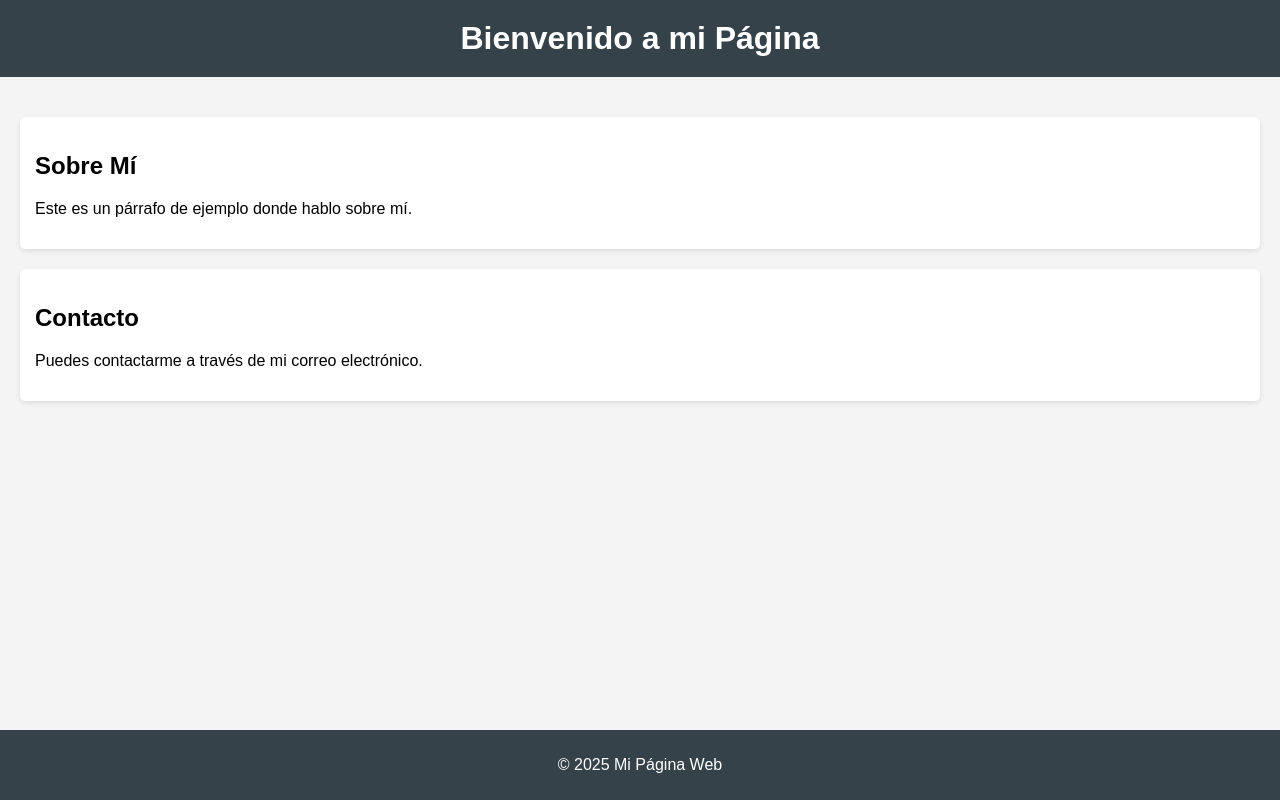
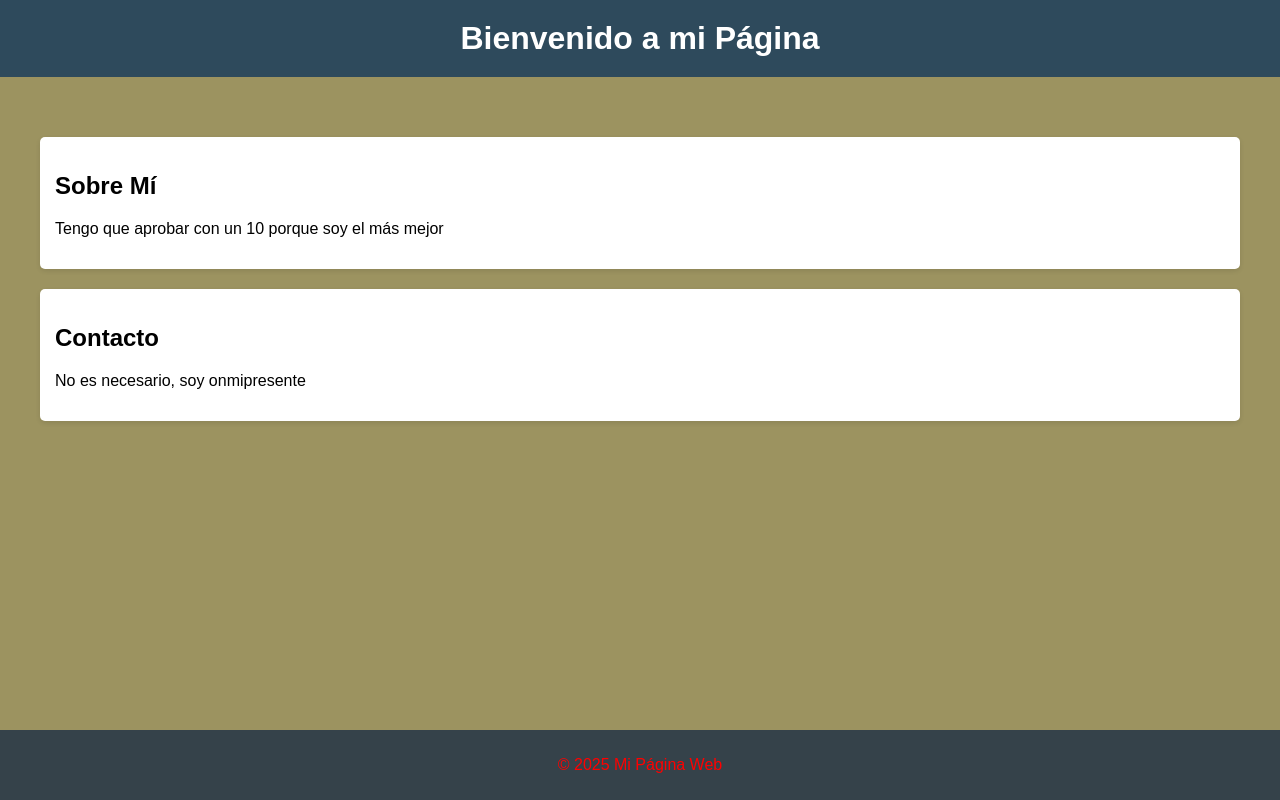
Before and after one commit to rgmf/eed_proyecto, a plain HTML site: page src/html/index.html in a window 1280 px wide. Drawn offline with Linux system fonts and the light colour scheme.

Commit message:
Modificado HTML y CSS.

```diff
--- a/src/css/base.css
+++ b/src/css/base.css
@@ -2,11 +2,11 @@ body {
     font-family: Arial, sans-serif;
     margin: 0;
     padding: 0;
-    background-color: #f4f4f4;
+    background-color: #9c9360;
 }
 
 header {
-    background-color: #35424a;
+    background-color: #2e4a5c;
     color: #ffffff;
     padding: 20px 0;
     text-align: center;
@@ -17,7 +17,7 @@ h1 {
 }
 
 main {
-    padding: 20px;
+    padding: 40px;
 }
 
 section {
@@ -32,7 +32,7 @@ footer {
     text-align: center;
     padding: 10px 0;
     background-color: #35424a;
-    color: #ffffff;
+    color: #ff0000;
     position: absolute;
     bottom: 0;
     width: 100%;
--- a/src/html/index.html
+++ b/src/html/index.html
@@ -13,11 +13,11 @@
     <main>
         <section>
             <h2>Sobre Mí</h2>
-            <p>Este es un párrafo de ejemplo donde hablo sobre mí.</p>
+            <p>Tengo que aprobar con un 10 porque soy el más mejor</p>
         </section>
         <section>
             <h2>Contacto</h2>
-            <p>Puedes contactarme a través de mi correo electrónico.</p>
+            <p>No es necesario, soy onmipresente</p>
         </section>
     </main>
     <footer>
```
